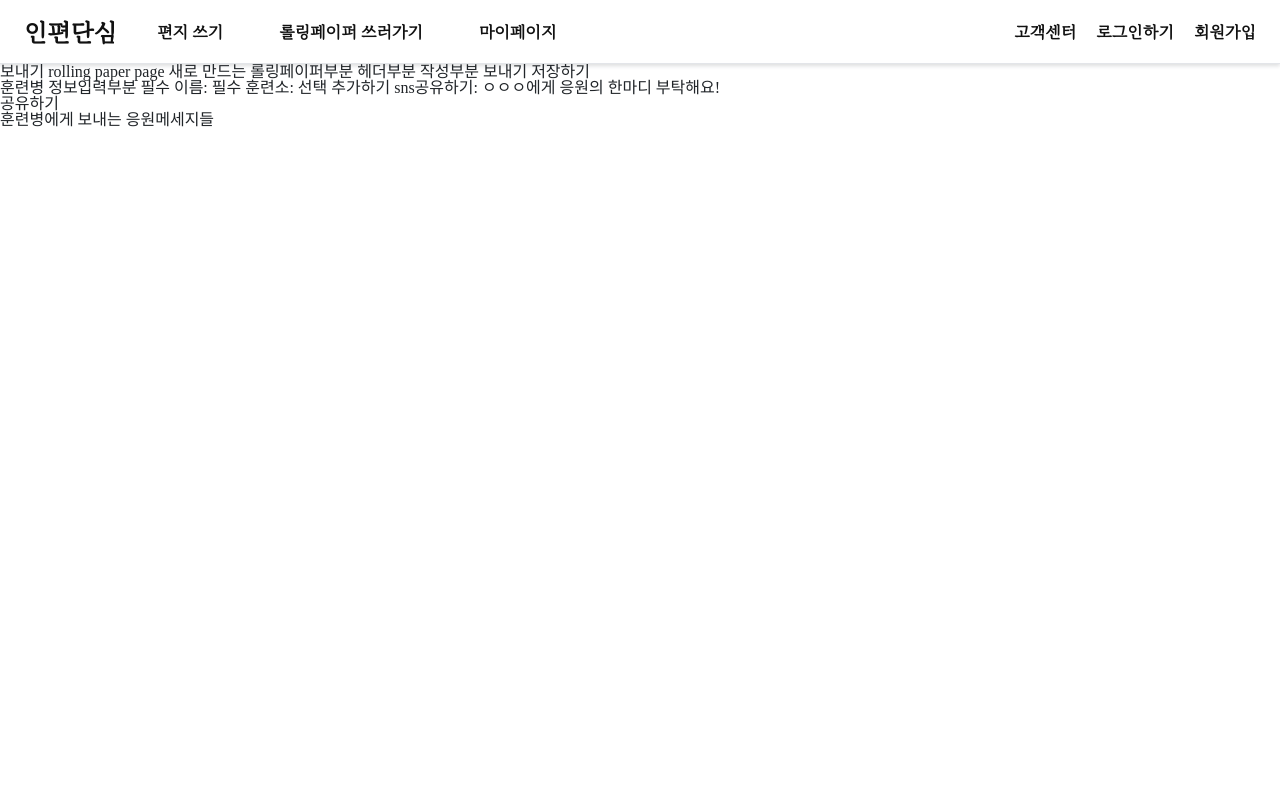
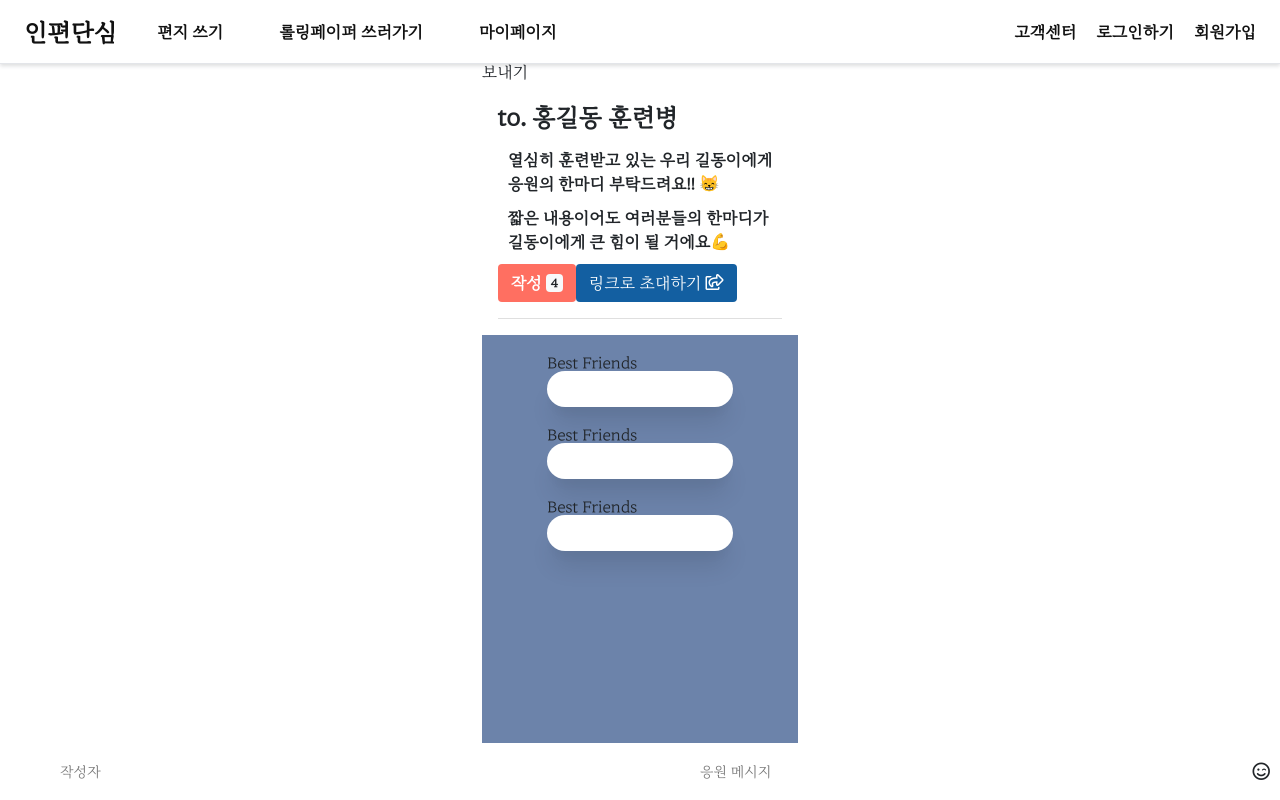
Before and after one commit to osamhack2020/WEB_InpenDansim_INPENDANSIM, a Vue app: page /rollingpaper in a window 1280 px wide. Shown: the top 800 px of the page. Built offline with nearby package versions, Linux system fonts and the light colour scheme; no server answers; what v-clipboard would draw is missing.

Commit message:
롤링페이퍼 작성페이지 추가, 편지 보내기 페이지 추가

```diff
--- a/src/views/RollingPaper.vue
+++ b/src/views/RollingPaper.vue
@@ -1,6 +1,77 @@
 <template>
   <div class="rolling-paper">
     <router-link to="/write/send">보내기</router-link>
+
+    <div v-if="haveRoll">
+      <!-- 롤링페이퍼 기존거 작성하기 -->
+
+      <div class="box header-wrapper">
+        <div class="title-wrapper">
+          <h1 class="title">to. 홍길동 훈련병</h1>
+        </div>
+        <div class="subtitle">
+          <span>
+            열심히 훈련받고 있는 우리 길동이에게 <br />
+            응원의 한마디 부탁드려요!! 😸
+          </span>
+          <span>
+            짧은 내용이어도 여러분들의 한마디가 <br />
+            길동이에게 큰 힘이 될 거에요💪
+          </span>
+          <button type="button" class="btn notice-badge">
+            작성 <span class="badge badge-light">4</span>
+          </button>
+          <button type="button" class="btn btn-link share-button">
+            링크로 초대하기 <i class="far fa-share-square "></i>
+          </button>
+        </div>
+        <div class="hr"></div>
+      </div>
+
+      <main class="chat-screen">
+        <ul class="chat__messages">
+          <li class=" message">
+            <div class="message__content">
+              <span class="message__author">Best Friends</span>
+              <span class="message__bubble">
+                Congrats I love you!
+              </span>
+            </div>
+          </li>
+          <li class=" message">
+            <div class="message__content">
+              <span class="message__author">Best Friends</span>
+              <span class="message__bubble">
+                Congrats I love you!
+              </span>
+            </div>
+          </li>
+          <li class=" message">
+            <div class="message__content">
+              <span class="message__author">Best Friends</span>
+              <span class="message__bubble">
+                Congrats I love you!
+              </span>
+            </div>
+          </li>
+        </ul>
+      </main>
+      <div class="chat__write--container">
+        <input class="chat__write writer" type="text" placeholder="작성자" />
+        <input
+          class="chat__write comment"
+          type="text"
+          placeholder="응원 메시지"
+        />
+        <div class="chat__icon-right chat__icon">
+          <span class="chat__write-icon">
+            <i class="far fa-smile-wink"></i>
+          </span>
+        </div>
+      </div>
+    </div>
+    <div v-else>
+      <!-- 롤링페이퍼 새로 만들기 -->
       rolling paper page 새로 만드는 롤링페이퍼부분 헤더부분 작성부분 보내기
       저장하기
       <div class="wrapper">
@@ -16,19 +87,189 @@
         </div>
       </div>
     </div>
+  </div>
 </template>
 
 <script>
+var name = 3;
 export default {
   data() {
     return {
-      pageNumber: 0
+      pageNumber: 0,
+      people: name,
+      haveRoll: true,
     };
   },
   methods: {
     toggleNext() {
       this.pageNumber = !this.pageNumber;
-    }
-  }
+    },
+  },
 };
 </script>
+
+<style scoped>
+.rolling-paper {
+  font-family: "maruburi", Dotum, Baekmuk Dotum, Undotum, Apple Gothic,
+    Latin font, sans-serif;
+  margin-right: auto;
+  margin-left: auto;
+  max-width: 428px;
+  min-height: 2000vh;
+}
+
+.header-wrapper {
+  margin: 16px;
+  background-color: #ffffff;
+  z-index: 10;
+}
+.title-wrapper {
+  width: 100%;
+  display: flex;
+  justify-content: space-between;
+  align-items: center;
+  margin-bottom: 7px;
+}
+.notice-badge {
+  color: #ffffff;
+  font-weight: 700;
+  background-color: #ff6f61;
+}
+.title {
+  font-size: 24px;
+  line-height: 42px;
+  font-weight: 700;
+}
+.hr {
+  width: 100%;
+  height: 1px;
+  border-bottom: 1px solid #dfdfdf;
+}
+.subtitle {
+  font-size: 16px;
+  font-weight: 700;
+  margin-bottom: 16px;
+}
+.subtitle > span {
+  line-height: 150%;
+  margin: 10px;
+  display: block;
+}
+
+.share-button {
+  background-color: #135fa1;
+  color: #ffffff;
+}
+
+/* chat */
+
+.chat-screen {
+  background-color: #6c83aa;
+}
+
+.chats-body {
+  padding: 10px 0px;
+  padding-top: 100px;
+}
+
+.chats-body .header,
+.chats-body .status-bar {
+  padding: 0px 20px;
+}
+
+.chat__write--container {
+  position: fixed;
+  bottom: 0px;
+  margin: 0 auto;
+  left: 0;
+  right: 0;
+  display: flex;
+  justify-content: space-between;
+  align-items: center;
+  width: 100%;
+  /* box-shadow: 0 30px 60px -12px rgba(50, 50, 93, 0.25),
+    0 18px 36px -18px rgba(0, 0, 0, 0.3), 0 -12px 36px -8px rgba(0, 0, 0, 0.025); */
+}
+.chat__icon-left {
+  position: absolute;
+  left: 10px;
+}
+
+.chat__icon-right {
+  position: absolute;
+  right: 10px;
+}
+
+.chat__write {
+  margin: 0 auto;
+  bottom: 0px;
+
+  border-radius: 0;
+  padding: 20px 60px;
+  width: 80%;
+  border: none;
+  font-size: 14px;
+  transition: width 0.5s ease-in-out, border-radius 0.5s ease-in,
+    transform 0.5s ease-in-out;
+}
+
+.chat__icon {
+  font-size: 18px;
+  transition: opacity 0.3s ease-in-out;
+}
+
+.chat__write i {
+  font-size: 22px;
+}
+
+.chat__write-column:nth-child(2) {
+  width: 80%;
+}
+.chat__write-column input {
+  padding: 20px 10px;
+  width: 100%;
+  border: none;
+  font-size: 14px;
+}
+
+.chat-screen .chat__messages {
+  height: 200vh;
+  display: flex;
+  flex-direction: column;
+  align-items: center;
+  padding: 0px 20px;
+  padding-top: 20px;
+}
+
+.chat__messages .chat__timestamp {
+  background-color: white;
+  font-size: 12px;
+  padding: 5px 10px;
+  border-radius: 10px;
+  margin-bottom: 30px;
+  box-shadow: 0 20px 25px -5px rgba(0, 0, 0, 0.1),
+    0 10px 10px -5px rgba(0, 0, 0, 0.04);
+  text-transform: uppercase;
+  font-weight: 700;
+}
+
+.message {
+  display: flex;
+  align-items: flex-start;
+  margin-bottom: 20px;
+}
+
+
+
+
+.message .message__bubble {
+  background-color: white;
+  box-shadow: 0 20px 25px -5px rgba(0, 0, 0, 0.1),
+    0 10px 10px -5px rgba(0, 0, 0, 0.04);
+  padding: 10px 20px;
+  border-radius: 20px;
+  display: block;
+  color: white;
+  font-weight: 600;
+}
+</style>
```
Lines whose indentation alone changed are shown as unchanged.
